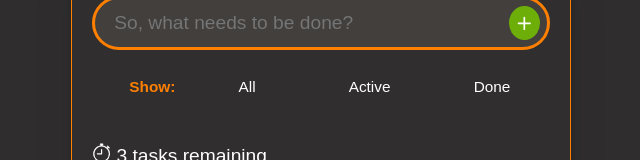
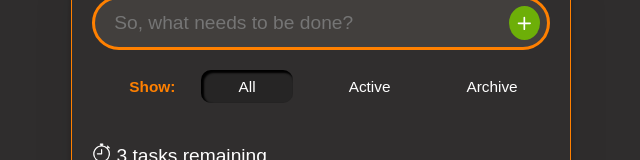
Before and after one commit to mmhamdy/yasta, a React (Create React App) app: page / in a window 1280 px wide. Shown: the part 223-383 px from the top of the page, without its empty margins (319-959 px from the left). Built offline with nearby package versions, Linux system fonts and the light colour scheme.

Commit message:
feat: enable filtering tasks

```diff
--- a/src/App.css
+++ b/src/App.css
@@ -341,6 +341,11 @@
   background-color: rgb(92, 86, 86);
 }
 
+.filter-btn[aria-pressed="true"] {
+  background-color: #262525;
+  box-shadow: 2px 2px 2px 1px #000000 inset;
+}
+
 .svg-container {
   display: flex;
   justify-content: center;
--- a/src/App.jsx
+++ b/src/App.jsx
@@ -49,7 +49,9 @@
     setTasks(updatedTasks);
   }
 
-  const tasksList = tasks.map(task => (
+  const tasksList = tasks
+  .filter(FILTER_MAP[filter])
+  .map(task => (
     <Todo
       task={task.task}
       id={task.id}
@@ -61,6 +63,15 @@
     />
     )
   );
+
+  const filterList = FILTER_NAMES.map(name => (
+    <FilterButton
+      text={name}
+      key={name}
+      isPressed={name === filter}
+      setFilter={setFilter}
+    />
+  ));
 
   const tasksExist = (
     <ul className="todos__todo-list">
@@ -83,9 +94,7 @@
           <p>Show:</p>
         </div>
         <div className="btn-group filters__btns">
-          <FilterButton text="All" />
-          <FilterButton text="Active" />
-          <FilterButton text="Done" />
+         {filterList}
         </div>
       </div>
       <Counter tasks={tasks} />
--- a/src/components/FilterButton.jsx
+++ b/src/components/FilterButton.jsx
@@ -1,6 +1,13 @@
-const FilterButton = ({ text }) => {
+const FilterButton = ({ text, isPressed, setFilter }) => {
   return (
-    <button type="button">{text}</button>
+    <button
+      type="button"
+      className="filter-btn"
+      aria-pressed={isPressed}
+      onClick={() => setFilter(text)}
+    >
+      {text}
+    </button>
   )
 }
 
```
